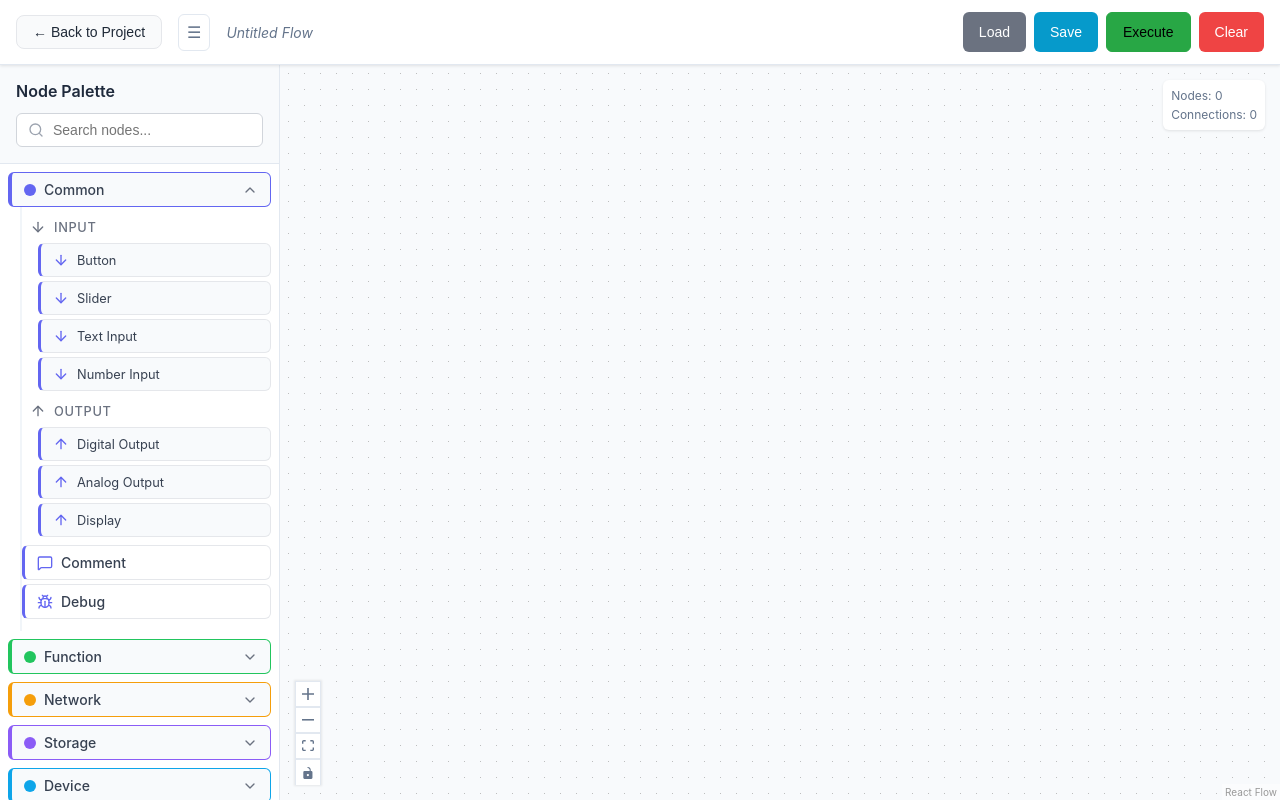
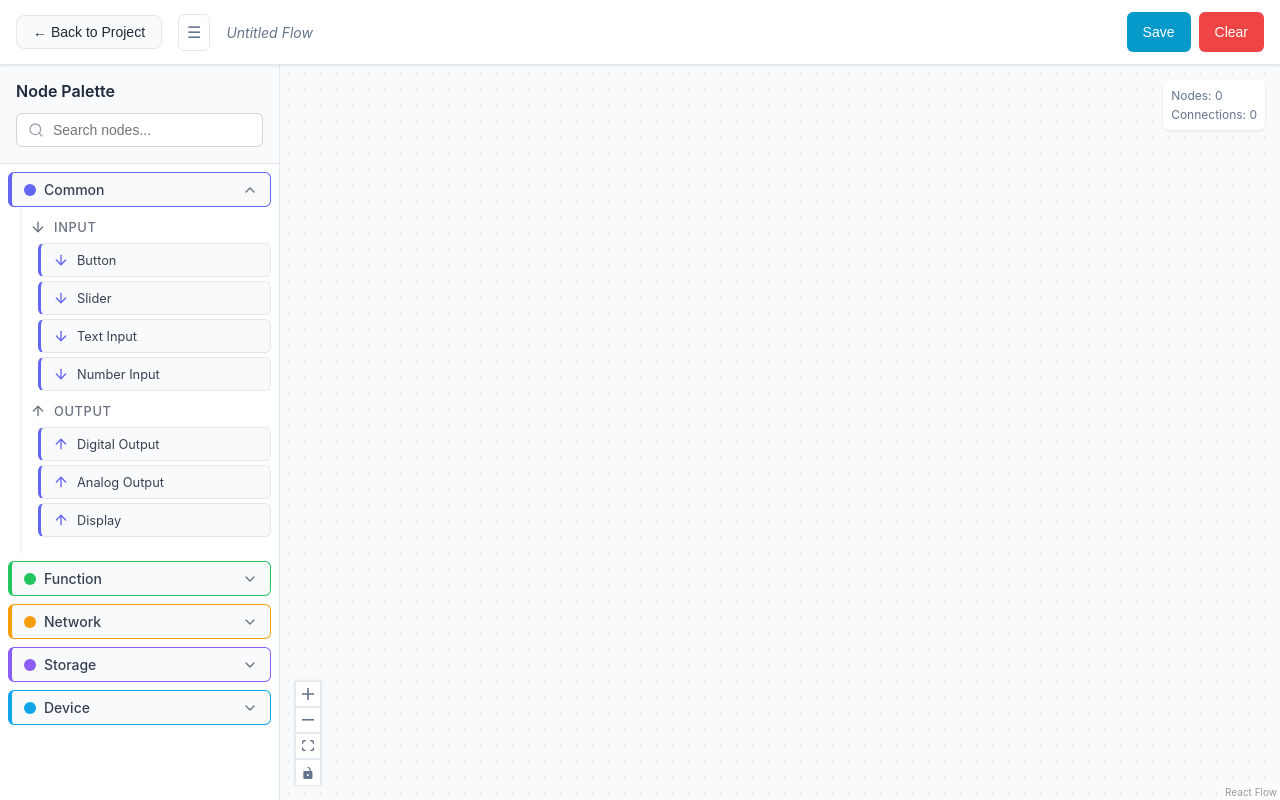
Before and after one commit to kc099/das, a React (Create React App) app: page /flow-editor in a window 1280 px wide. Built offline with nearby package versions, Linux system fonts and the light colour scheme.

Commit message:
removed unsued flow nodes

```diff
--- a/src/components/flow/CommentNode.js
+++ /dev/null
@@ -1,41 +0,0 @@
-import React from 'react';
-import { Handle, Position } from '@xyflow/react';
-import '../../styles/CommentNode.css';
-
-function CommentNode({ data, selected }) {
-  const commentText = data.config?.text || 'Add your comment...';
-  const displayLabel = data.label || 'Comment';
-
-  return (
-    <div className={`comment-node ${selected ? 'selected' : ''}`}>
-      {/* Input Handle */}
-      <Handle
-        type="target"
-        position={Position.Left}
-        id="input"
-        className="comment-handle"
-      />
-
-      {/* Speech Bubble */}
-      <div className="speech-bubble">
-        <div className="bubble-header">
-          <span className="comment-title">{displayLabel}</span>
-        </div>
-        <div className="bubble-content">
-          {commentText}
-        </div>
-        <div className="bubble-tail"></div>
-      </div>
-
-      {/* Output Handle */}
-      <Handle
-        type="source"
-        position={Position.Right}
-        id="output"
-        className="comment-handle"
-      />
-    </div>
-  );
-}
-
-export default CommentNode;
--- a/src/data/nodeTypes.js
+++ b/src/data/nodeTypes.js
@@ -21,16 +21,6 @@ export const nodeCategories = {
           analog: { label: 'Analog Output', config: { value: 0, range: [0, 255] } },
           display: { label: 'Display', config: { text: '', format: 'text' } }
         }
-      },
-      comment: {
-        label: 'Comment',
-        icon: 'MessageSquare',
-        config: { text: 'Add your comment here...' }
-      },
-      debug: {
-        label: 'Debug',
-        icon: 'Bug',
-        config: { showTimestamp: true, showPayload: true }
       }
     }
   },
@@ -52,14 +42,6 @@ export const nodeCategories = {
         label: 'Maximum',
         icon: 'ChevronUp',
         config: { windowSize: 10, resetOnOutput: false }
-      },
-      customPython: {
-        label: 'Custom Python',
-        icon: 'Code',
-        config: {
-          code: 'def process(msg):\n    # Your Python code here\n    return msg',
-          timeout: 5000
-        }
       }
     }
   },
--- a/src/pages/FlowEditor.js
+++ b/src/pages/FlowEditor.js
@@ -13,7 +13,6 @@ import '@xyflow/react/dist/style.css';
 
 import NodePalette from '../components/flow/NodePalette';
 import CustomNode from '../components/flow/CustomNode';
-import CommentNode from '../components/flow/CommentNode';
 import PropertiesPanel from '../components/flow/PropertiesPanel';
 import { nodeCategories, flowMetadata } from '../data/nodeTypes';
 import { flowAPI } from '../services/api';
@@ -27,8 +26,6 @@ const nodeTypes = {
   network: CustomNode,
   storage: CustomNode,
   device: CustomNode,
-  comment: CommentNode,
-  debug: CustomNode
 };
 
 function FlowEditor() {
@@ -224,12 +221,6 @@ function FlowEditor() {
     }
   }, [reactFlowInstance, flowMeta, currentFlowId, navigate, projectUuid]);
 
-  const loadFlow = useCallback(() => {
-    // For now, redirect to flow selection/dashboard
-    // TODO: Implement flow selection modal
-    navigate('/home');
-  }, [navigate]);
-
   const clearFlow = useCallback(() => {
     if (window.confirm('Are you sure you want to clear the entire flow?')) {
       setNodes([]);
@@ -247,37 +238,6 @@ function FlowEditor() {
     }
   }, [setNodes, setEdges, navigate]);
 
-  const executeFlow = useCallback(async () => {
-    if (!currentFlowId) {
-      alert('Please save the flow first before executing');
-      return;
-    }
-
-    try {
-      const response = await flowAPI.executeFlow(currentFlowId);
-      alert(`Flow execution started: ${response.data.message}`);
-    } catch (error) {
-      console.error('Error executing flow:', error);
-      alert('Error executing flow: ' + (error.response?.data?.detail || error.message));
-    }
-  }, [currentFlowId]);
-
-  if (isLoading) {
-    return (
-      <div className="flow-editor">
-        <div style={{
-          display: 'flex',
-          justifyContent: 'center',
-          alignItems: 'center',
-          height: '100vh',
-          color: '#9ca3af',
-          fontStyle: 'italic'
-        }}>
-          <p>Loading flow...</p>
-        </div>
-      </div>
-    );
-  }
 
   return (
     <div className="flow-editor">
@@ -330,14 +290,8 @@ function FlowEditor() {
           {saveStatus && <span className="save-status">{saveStatus}</span>}
         </div>
         <div className="flow-header-right">
-          <button onClick={loadFlow} className="btn btn-secondary">
-            Load
-          </button>
           <button onClick={saveFlow} className="btn btn-primary">
             Save
-          </button>
-          <button onClick={executeFlow} className="btn btn-success">
-            Execute
           </button>
           <button onClick={clearFlow} className="btn btn-danger">
             Clear
```
